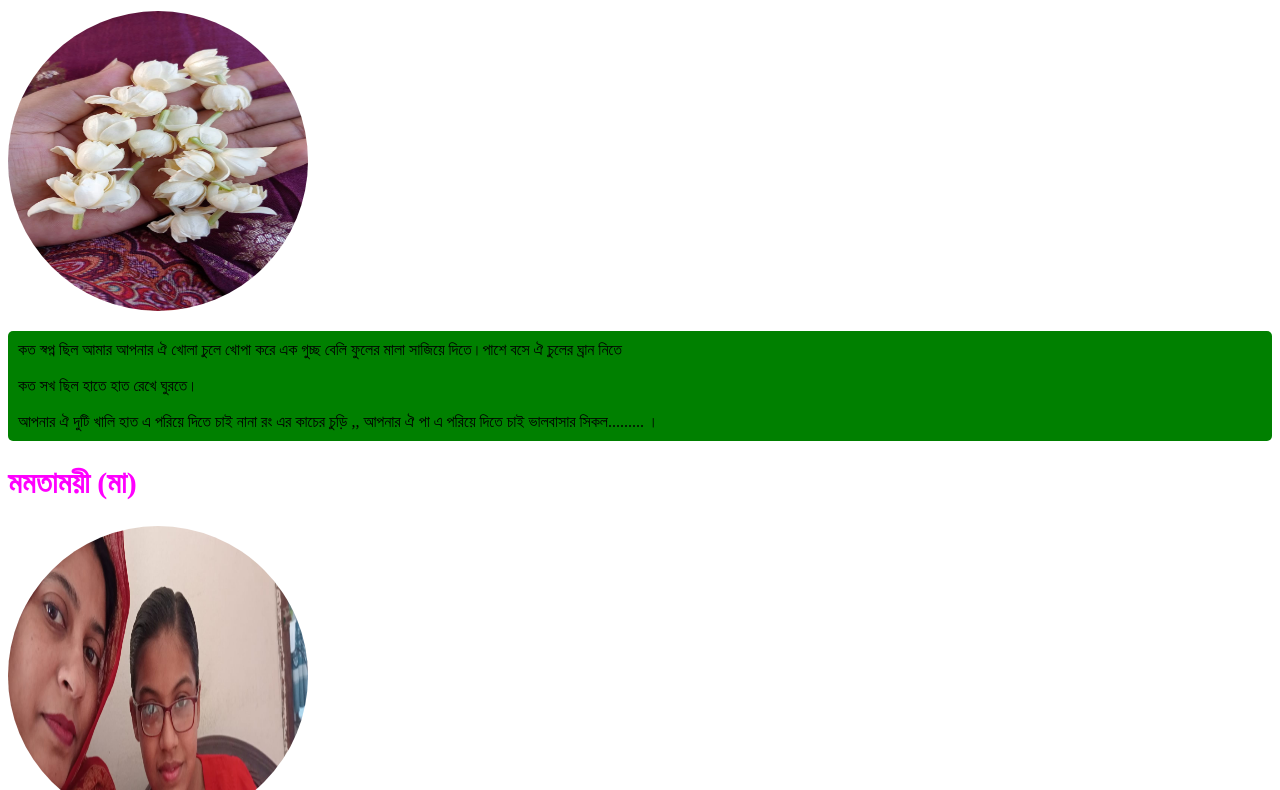
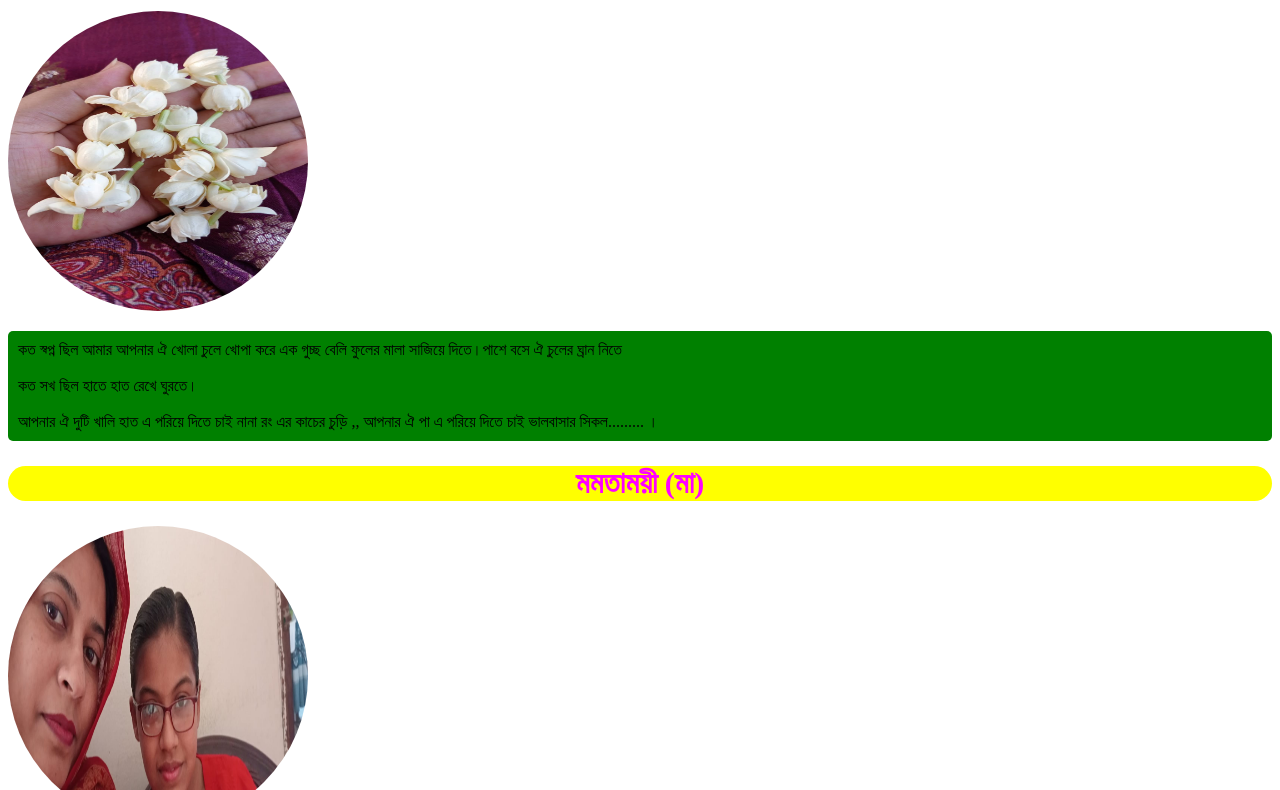
Before and after one commit to Jahirulisl/new-project, a plain HTML site: page index.html in a window 1280 px wide. Shown: the part 666-1456 px from the top of the page. Drawn offline with Linux system fonts and the light colour scheme.

Commit message:
add some blog

```diff
--- a/index.css
+++ b/index.css
@@ -7,4 +7,7 @@
  h1{
     color: magenta;
     font-size: 30px;
+    background: yellow;
+    border-radius: 20px;
+    text-align: center;
  }
```
